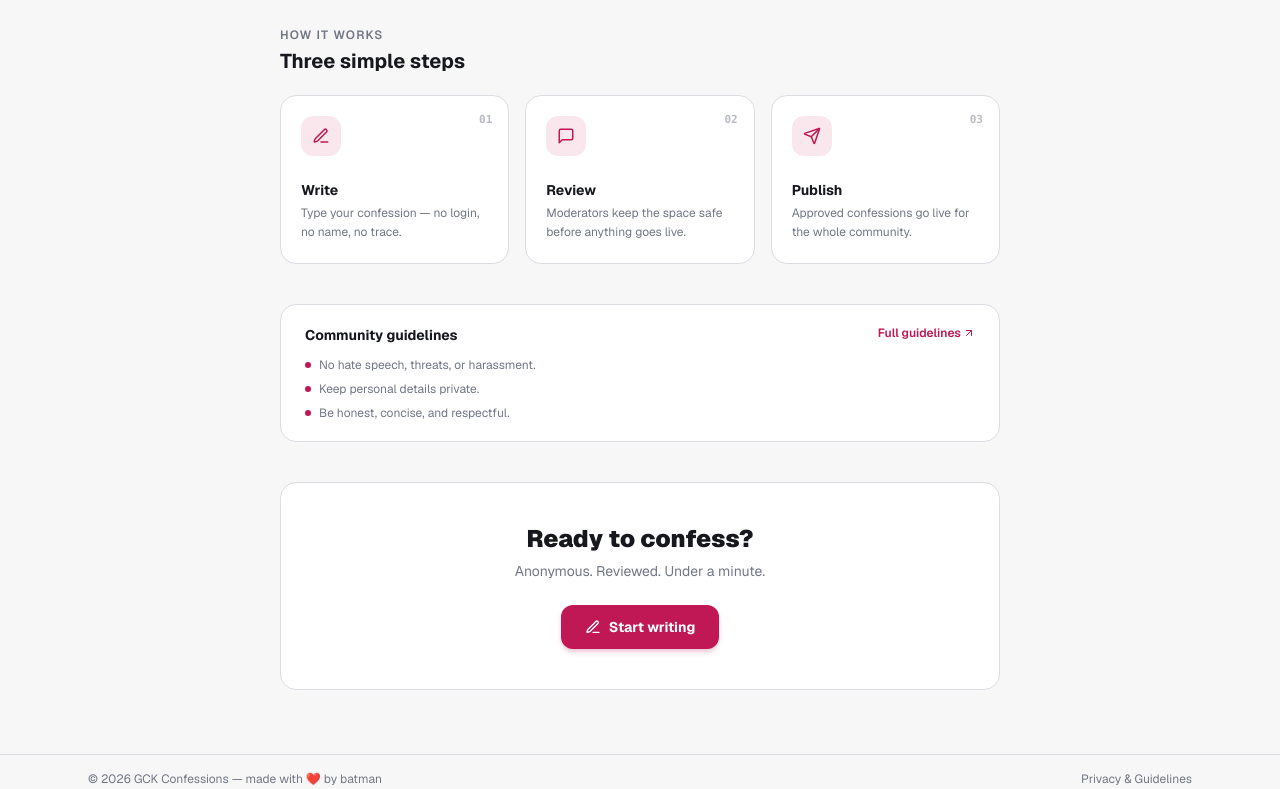
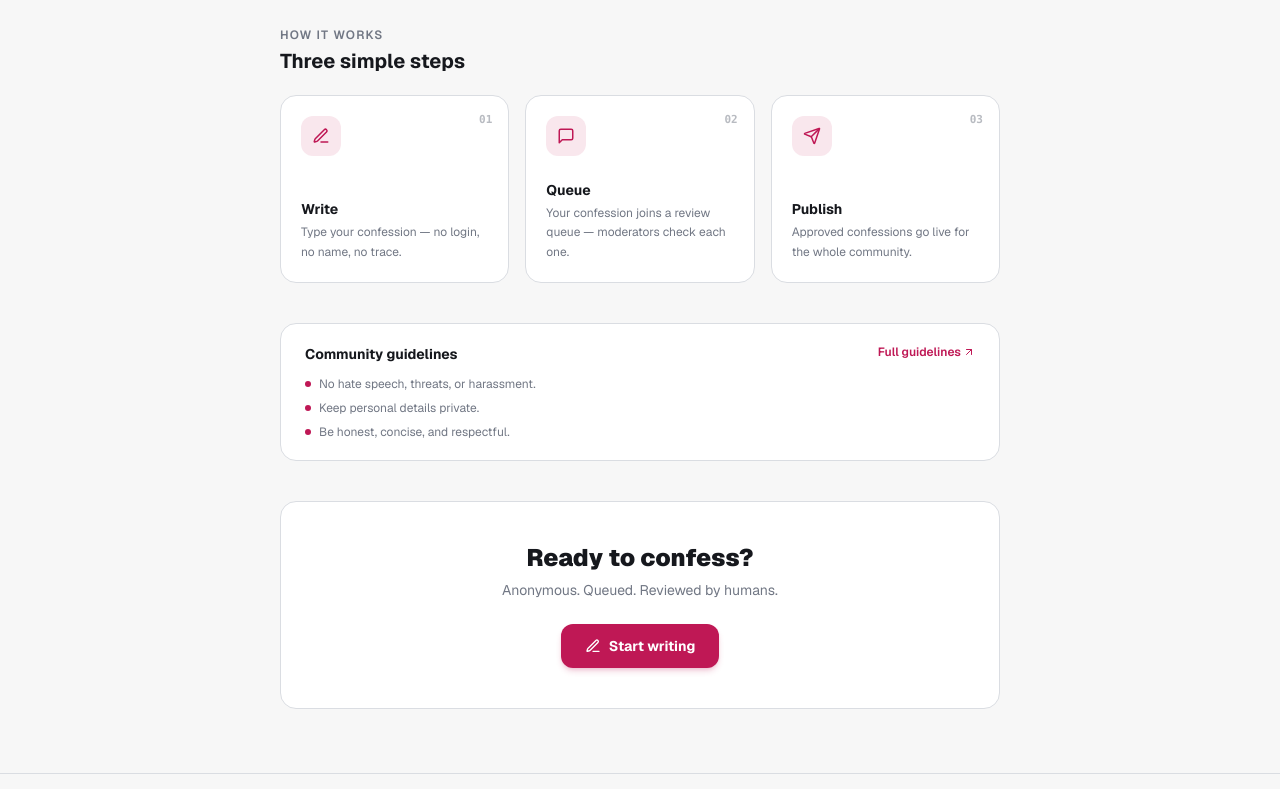
Before and after one commit to RexSixT9/gckconfessions, a Next.js app: page / in a window 1280 px wide. Shown: the part 957-1746 px from the top of the page. Built offline with nearby package versions, Linux system fonts and the light colour scheme.

Commit message:
feat: update submission and home page messaging for clarity and improved user understanding

```diff
--- a/src/app/page.tsx
+++ b/src/app/page.tsx
@@ -51,7 +51,7 @@ export default function Home() {
           {[
             { icon: Lock, title: "No account needed", desc: "Zero sign-up. Fully anonymous." },
             { icon: ShieldCheck, title: "Moderated", desc: "Every post reviewed for safety." },
-            { icon: Zap, title: "Under a minute", desc: "Write, submit, done." },
+            { icon: Zap, title: "Easy to submit", desc: "Write and send — we handle the rest." },
           ].map(({ icon: Icon, title, desc }) => (
             <div
               key={title}
@@ -109,8 +109,8 @@ export default function Home() {
               {
                 step: "02",
                 icon: MessageSquare,
-                title: "Review",
-                desc: "Moderators keep the space safe before anything goes live.",
+                title: "Queue",
+                desc: "Your confession joins a review queue — moderators check each one.",
               },
               {
                 step: "03",
@@ -186,7 +186,7 @@ export default function Home() {
           {/* bottom-left mirror blob */}
           <div className="pointer-events-none absolute -bottom-8 -left-8 h-32 w-32 rounded-full bg-[hsl(var(--accent))]/6 opacity-0 blur-2xl transition-opacity duration-500 group-hover:opacity-100" />
           <p className="relative text-lg font-black text-[hsl(var(--foreground))] sm:text-2xl">Ready to confess?</p>
-          <p className="relative mt-1.5 text-sm text-[hsl(var(--muted-foreground))]">Anonymous. Reviewed. Under a minute.</p>
+          <p className="relative mt-1.5 text-sm text-[hsl(var(--muted-foreground))]">Anonymous. Queued. Reviewed by humans.</p>
           <Link
             href="/submit"
             className="relative mt-6 inline-flex items-center gap-2 rounded-xl bg-[hsl(var(--accent))] px-6 py-3 text-sm font-bold text-white shadow-md shadow-[hsl(var(--accent))]/20 transition-all duration-200 hover:scale-105 hover:opacity-90 active:scale-[0.98]"
--- a/src/app/submit/page.tsx
+++ b/src/app/submit/page.tsx
@@ -313,7 +313,7 @@ export default function SubmitPage() {
               {[
                 { icon: Lock, label: "Anonymous" },
                 { icon: Heart, label: "No account" },
-                { icon: Sparkles, label: "Under 1 min" },
+                { icon: Sparkles, label: "Queued review" },
               ].map(({ icon: Icon, label }) => (
                 <div key={label} className="flex flex-1 items-center justify-center gap-1.5 px-3 py-2.5">
                   <Icon className="h-3 w-3 text-[hsl(var(--accent))]" />
```
